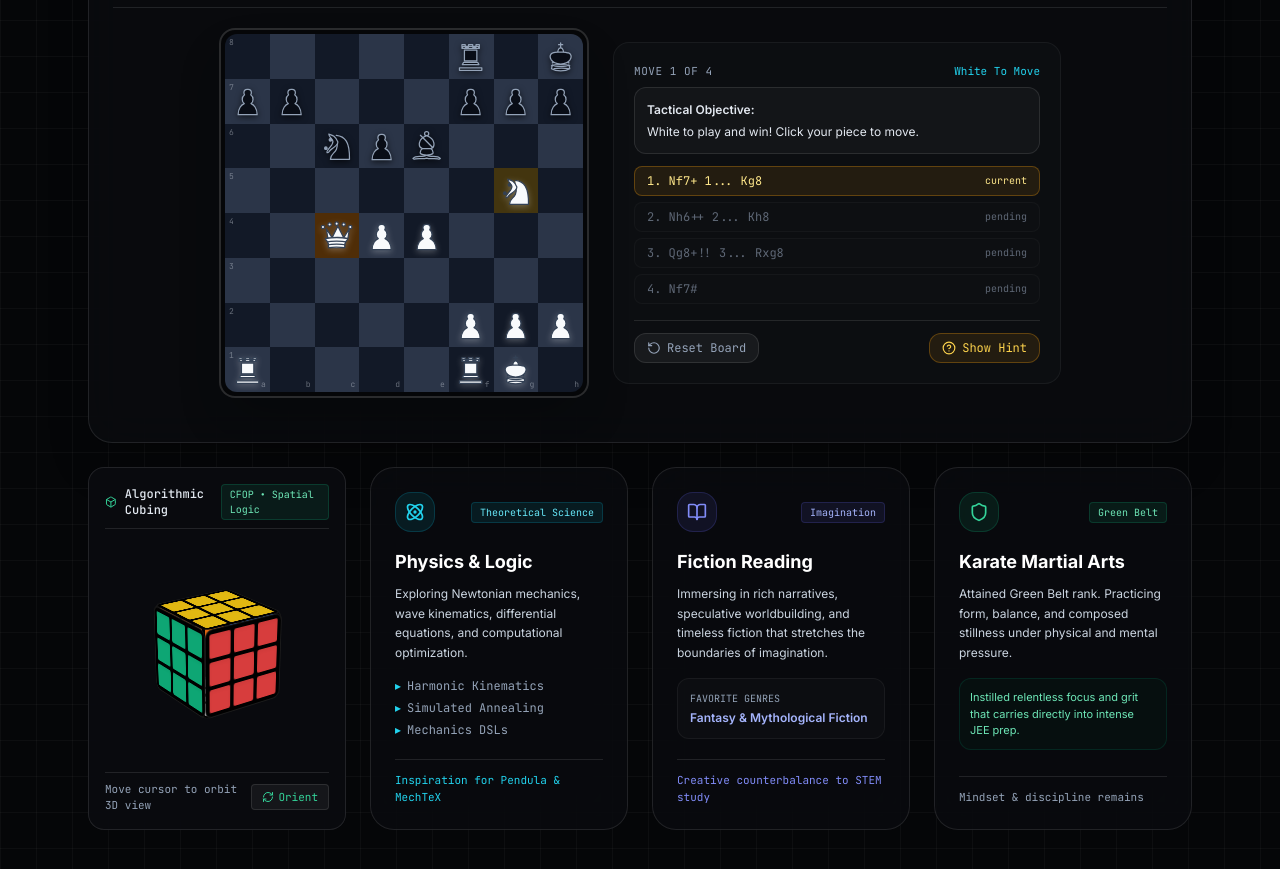
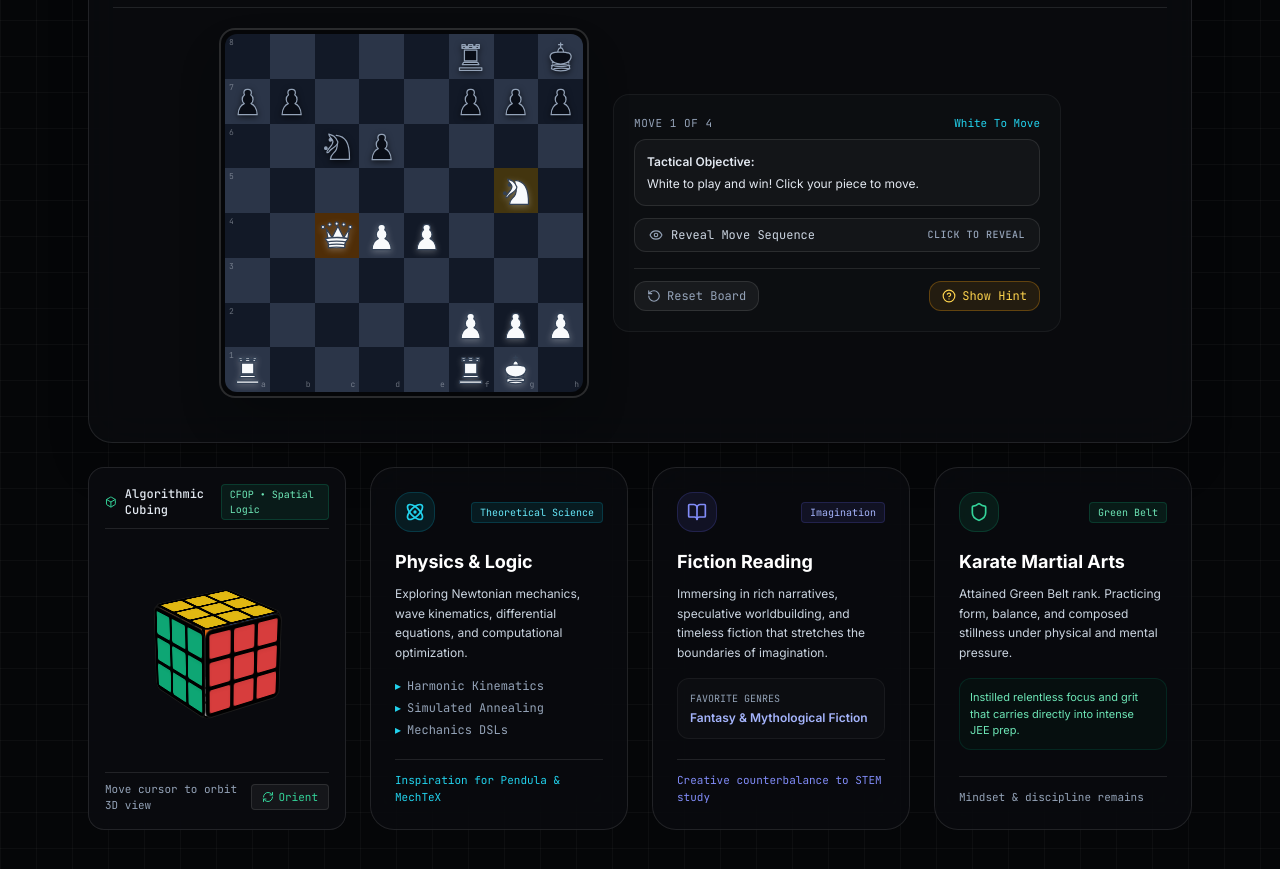
Before and after one commit to shahaayush265/shahaayush265.github.io, a React (Vite) app: page / in a window 1280 px wide. Shown: the part 5740-6609 px from the top of the page. Built offline with nearby package versions, Linux system fonts and the light colour scheme.

Commit message:
fix: remove extra black bishop on e6 and hide puzzle move sequence behind reveal button

```diff
--- a/src/components/ChessInteractive.tsx
+++ b/src/components/ChessInteractive.tsx
@@ -1,5 +1,5 @@
 import React, { useState } from 'react';
-import { Trophy, RotateCcw, Sparkles, Check, HelpCircle, Gamepad2 } from 'lucide-react';
+import { Trophy, RotateCcw, Sparkles, Check, HelpCircle, Gamepad2, Eye, EyeOff } from 'lucide-react';
 import confetti from 'canvas-confetti';
 
 // Vector SVG chess pieces
@@ -93,7 +93,6 @@ const INITIAL_POSITION: BoardState = {
   h7: { type: 'p', isWhite: false },
   c6: { type: 'n', isWhite: false },
   d6: { type: 'p', isWhite: false },
-  e6: { type: 'b', isWhite: false },
 
   // White attacking army
   c4: { type: 'q', isWhite: true },
@@ -171,6 +170,7 @@ export const ChessInteractive: React.FC = () => {
   const [feedbackType, setFeedbackType] = useState<'info' | 'success' | 'error'>('info');
   const [lastMoveSquares, setLastMoveSquares] = useState<string[]>(['g5', 'c4']);
   const [isCompleted, setIsCompleted] = useState<boolean>(false);
+  const [showMoves, setShowMoves] = useState<boolean>(false);
 
   // All 8 files and 8 ranks for full board rendering
   const files = ['a', 'b', 'c', 'd', 'e', 'f', 'g', 'h'];
@@ -181,6 +181,7 @@ export const ChessInteractive: React.FC = () => {
     setSelectedSquare(null);
     setPuzzleIndex(0);
     setIsCompleted(false);
+    setShowMoves(false);
     setLastMoveSquares(['g5', 'c4']);
     setFeedback(
       mode === 'puzzle'
@@ -451,9 +452,29 @@ export const ChessInteractive: React.FC = () => {
               <p>{feedback}</p>
             </div>
 
-            {/* Move List / Progression */}
+            {/* Move Sequence Hidden by default - Revealed only on user request */}
             {mode === 'puzzle' && (
-              <div className="space-y-1.5 mb-4 text-xs font-mono">
+              <div className="mb-4">
+                <button
+                  type="button"
+                  onClick={() => setShowMoves(!showMoves)}
+                  className="w-full flex items-center justify-between px-3.5 py-2 rounded-xl bg-white/[0.03] hover:bg-white/[0.07] border border-white/10 text-xs font-mono text-slate-300 transition-colors"
+                >
+                  <span className="flex items-center gap-2">
+                    {showMoves ? (
+                      <EyeOff className="w-3.5 h-3.5 text-amber-400" />
+                    ) : (
+                      <Eye className="w-3.5 h-3.5 text-slate-400" />
+                    )}
+                    <span>{showMoves ? 'Hide Move Sequence' : 'Reveal Move Sequence'}</span>
+                  </span>
+                  <span className="text-[10px] uppercase tracking-wider text-slate-400 font-medium">
+                    {showMoves ? 'Shown' : 'Click to reveal'}
+                  </span>
+                </button>
+
+                {showMoves && (
+                  <div className="space-y-1.5 mt-2.5 text-xs font-mono">
                     {PUZZLE_STEPS.map((step, idx) => (
                       <div
                         key={idx}
@@ -467,10 +488,12 @@ export const ChessInteractive: React.FC = () => {
                       >
                         <span>{step.whiteNotation} {step.blackNotation || ''}</span>
                         <span className="text-[10px]">
-                      {idx < puzzleIndex || isCompleted ? '✓ played' : idx === puzzleIndex ? 'current' : 'pending'}
+                          {idx < puzzleIndex || isCompleted ? '✓ played' : idx === puzzleIndex ? 'current' : `step ${idx + 1}`}
                         </span>
                       </div>
                     ))}
+                  </div>
+                )}
               </div>
             )}
 
```
Lines whose indentation alone changed are shown as unchanged.
